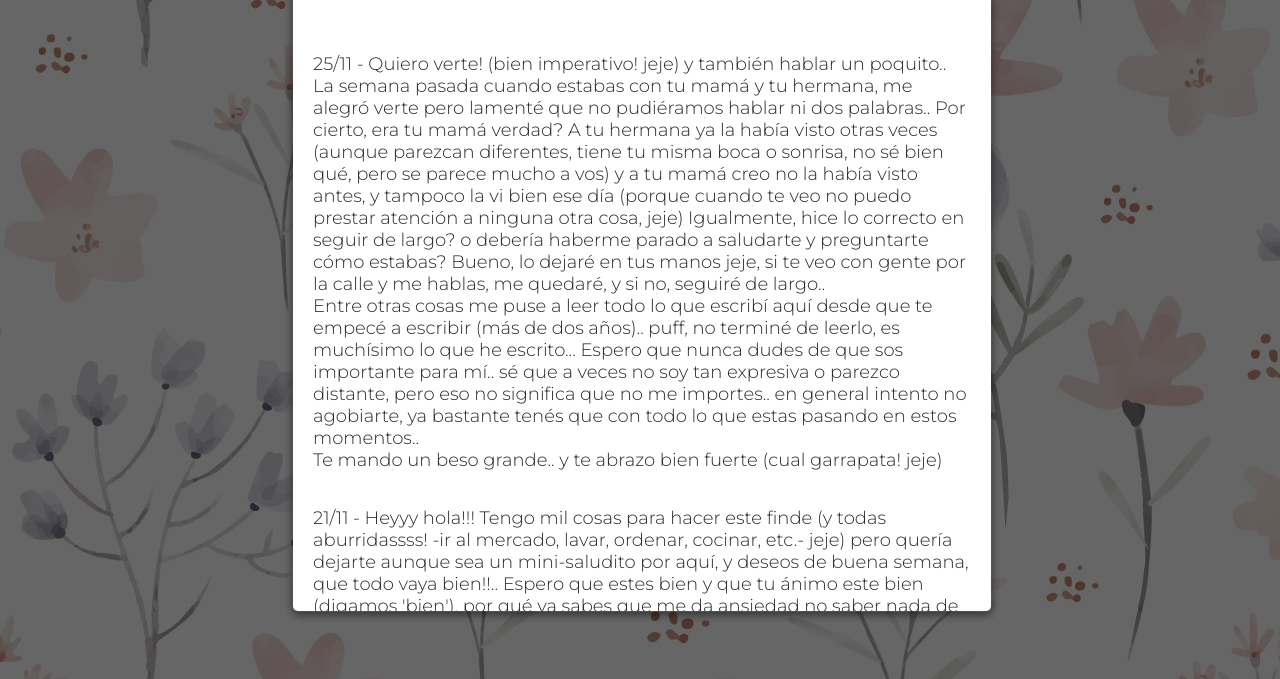
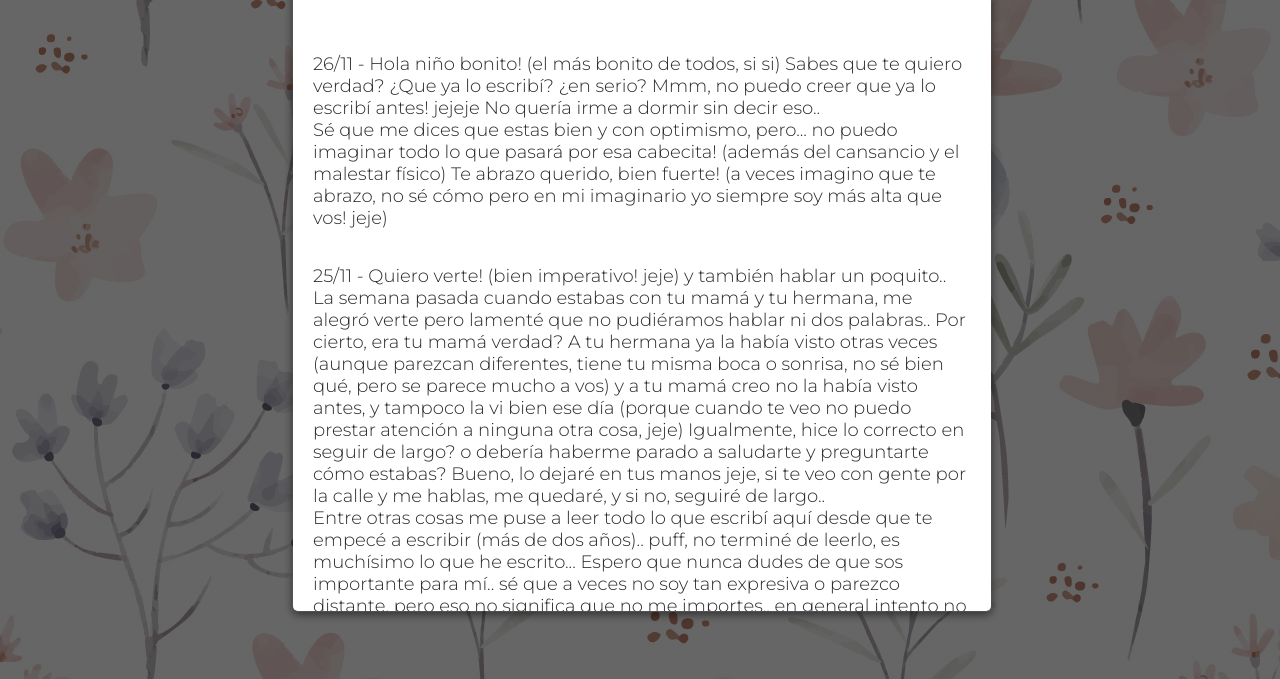
Before and after one commit to LauraBrea/au, a plain HTML site: page index.html in a window 1280 px wide. Both pictures are taken after a click on the element "Click here". Shown: the part 121-800 px from the top of the page. Drawn offline with nearby package versions, Linux system fonts and the light colour scheme.

Commit message:
26de11--

```diff
--- a/index.html
+++ b/index.html
@@ -21,6 +21,9 @@
               <div class="custom-model-wrap">
                   <div class="pop-up-content-wrap">
                     <h1>Hola!</h1>
+                    <br><br>
+                    <p>26/11 - Hola niño bonito! (el más bonito de todos, si si) Sabes que te quiero verdad? ¿Que ya lo escribí? ¿en serio? Mmm, no puedo creer que ya lo escribí antes! jejeje No quería irme a dormir sin decir eso.. <br>Sé que me dices que estas bien
+                        y con optimismo, pero... no puedo imaginar todo lo que pasará por esa cabecita! (además del cansancio y el malestar físico) Te abrazo querido, bien fuerte! (a veces imagino que te abrazo, no sé cómo pero en mi imaginario yo siempre soy más alta que vos! jeje)</p>
                     <br><br>
                     <p>25/11 - Quiero verte! (bien imperativo! jeje) y también hablar un poquito.. La semana pasada cuando estabas con tu mamá y tu hermana, me alegró verte pero lamenté que no pudiéramos hablar ni dos palabras.. Por cierto, era tu mamá verdad?
                         A tu hermana ya la había visto otras veces (aunque parezcan diferentes, tiene tu misma boca o sonrisa, no sé bien qué, pero se parece mucho a vos) y a tu mamá creo no la había visto antes, y tampoco la vi bien ese día (porque
```
